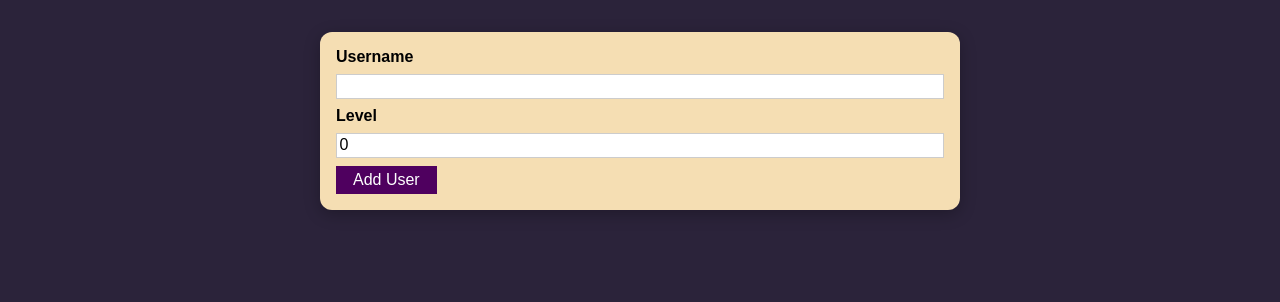
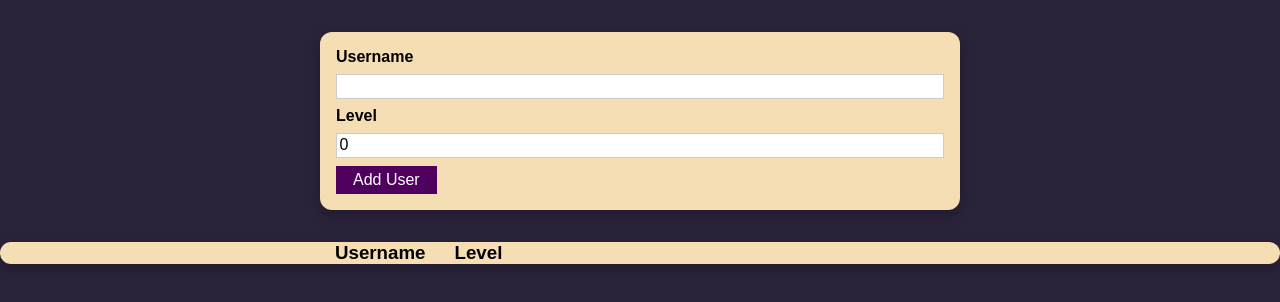
Before and after one commit to Ccharliiee/ReactLearningUProject1S8, a React (Create React App) app: page / in a window 1280 px wide. Shown: the top 302 px of the page. Built offline with nearby package versions, Linux system fonts and the light colour scheme.

Commit message:
Fix level 0 bug and create userlist
1. fix the bug that default number 0 will cause a error
2. use stateful list to store users

```diff
--- a/src/App.js
+++ b/src/App.js
@@ -1,12 +1,25 @@
-import React from "react";
+import React, { useState } from "react";
 import AddUser from "./components/Users/AddUser";
+import UsersList from "./components/Users/UsersList";
 
-function App() {
+const App = () => {
+  const [usersList, setUsersList] = useState([]);
+
+  const addUserHandler = (username, level) => {
+    setUsersList((prevusersList) => {
+      return [
+        ...prevusersList,
+        { username, level, id: Math.random().toString() },
+      ];
+    });
+  };
+
   return (
     <div>
-      <AddUser />
+      <AddUser onAddUser={addUserHandler} />
+      <UsersList users={usersList} />
     </div>
   );
-}
+};
 
 export default App;
--- a/src/components/Users/AddUser.js
+++ b/src/components/Users/AddUser.js
@@ -8,7 +8,7 @@ import Button from "../UI/Button/Button";
 
 const AddUser = (props) => {
   const [enteredUsername, setEnteredUsernam] = useState("");
-  const [enteredLevel, setEnteredLevel] = useState(0);
+  const [enteredLevel, setEnteredLevel] = useState("0");
 
   const usernameInputChangeHandler = (event) => {
     setEnteredUsernam(event.target.value);
@@ -27,13 +27,13 @@ const AddUser = (props) => {
       console.log("Incomplete Input");
       return;
     }
-    if (+enteredLevel < 1) {
+    if (+enteredLevel < 0) {
       console.log("Invalid Level");
       return;
     }
-    console.log(enteredUsername, enteredLevel);
+    props.onAddUser(enteredUsername, enteredLevel);
     setEnteredUsernam("");
-    setEnteredLevel(0);
+    setEnteredLevel("0");
   };
 
   return (
--- /dev/null
+++ b/src/components/Users/UsersList.js
@@ -0,0 +1,23 @@
+import React from "react";
+
+import Classes from "./UsersList.module.css";
+import Card from "../UI/Card/Card";
+
+const UsersList = (props) => {
+  return (
+    <Card>
+      <ul className={Classes.users}>
+        <h3>Username &emsp; Level</h3>
+        {props.users.map((user) => (
+          <li key={user.id}>
+            {user.username}
+            &emsp;
+            {user.level}
+          </li>
+        ))}
+      </ul>
+    </Card>
+  );
+};
+
+export default UsersList;
--- /dev/null
+++ b/src/components/Users/UsersList.module.css
@@ -0,0 +1,32 @@
+.users {
+  margin: 2rem auto;
+  width: 90%;
+  max-width: 40rem;
+}
+
+.users ul {
+  list-style: none;
+  padding: 1rem;
+}
+
+.users li {
+  border: 1px solid #ccc;
+  margin: 0.5rem 0;
+  padding: 0.5rem;
+}
+
+.users column {
+  float: left;
+  margin: 0 20px 0 0;
+}
+
+ul,
+li {
+  margin: 0;
+  padding: 0 0 0 15px;
+}
+
+.column {
+  float: left;
+  margin: 0 20px 0 0;
+}
```
